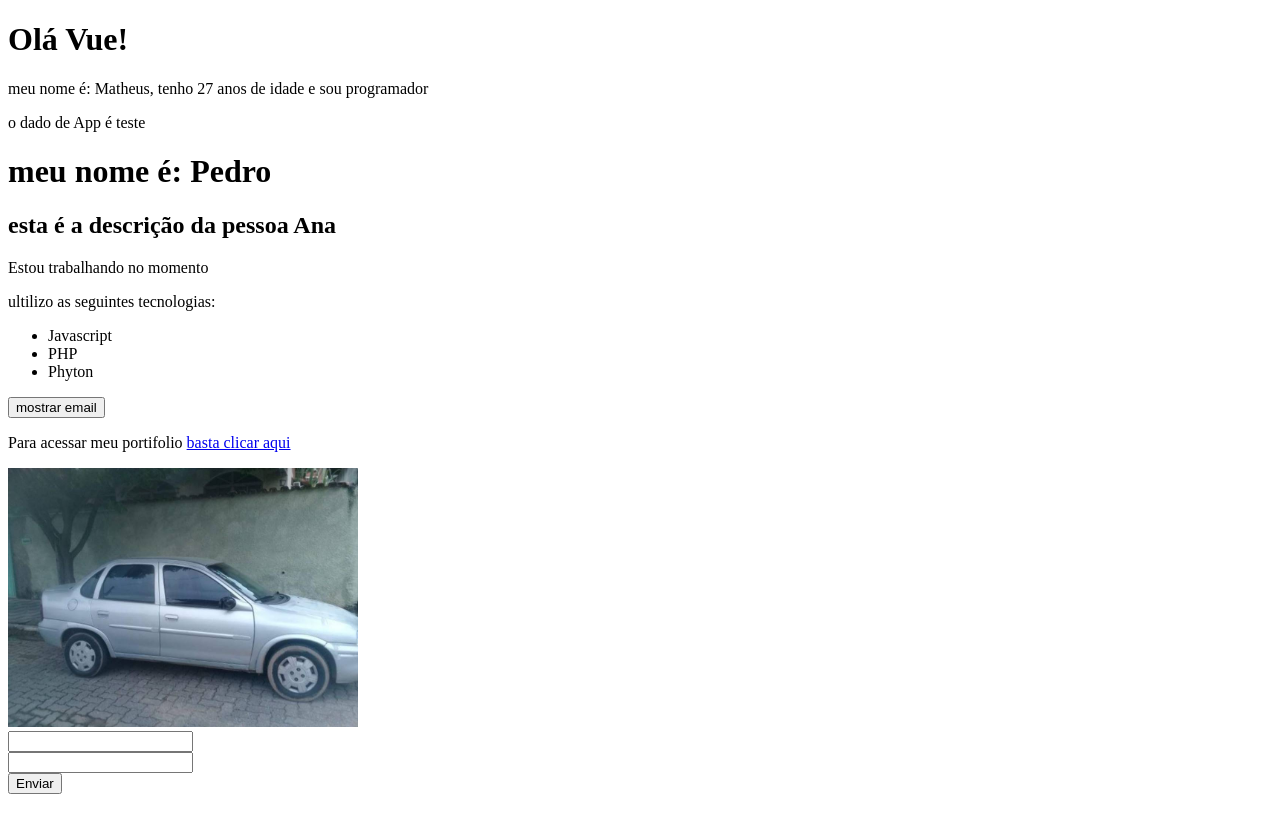
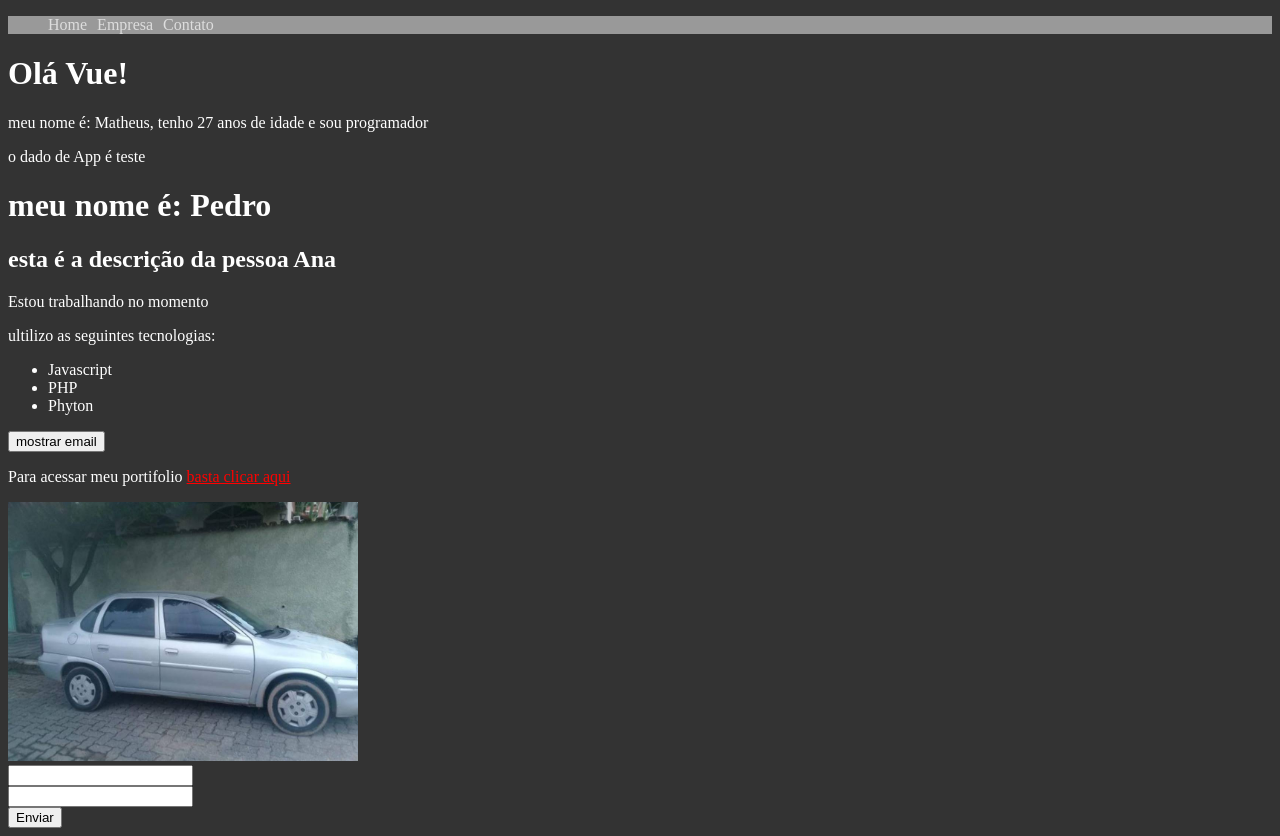
Before and after one commit to guilopes2020/curso-vue3, a Vue app: page / in a window 1280 px wide. Before the commit the page ends 802 px from the top, so only its background shows below. Built offline with nearby package versions, Linux system fonts and the light colour scheme.

Commit message:
feat: :sparkles: make-a-css-scoped-ans-global

```diff
--- a/src/App.vue
+++ b/src/App.vue
@@ -1,5 +1,6 @@
 <template>
     <div>
+        <Header />
         <PrimeiroComponente />
         <p>o dado de App é {{ testando }}</p>
         <LifeCycle />
@@ -11,13 +12,15 @@
     import PrimeiroComponente from './components/PrimeiroComponente.vue'
     import LifeCycle from './components/LifeCycle.vue';
     import Pessoa from './components/Pessoa.vue';
+    import Header from './components/Header.vue';
 
     export default {
         name: 'App',
         components: {
             PrimeiroComponente,
             LifeCycle,
-            Pessoa
+            Pessoa,
+            Header
         },
         data() {
             return {
@@ -26,3 +29,13 @@
         }
     }
 </script>
+
+<style>
+    body {
+        background-color: #333;
+        color: #fff;
+    }
+    a {
+        color: red;
+    }
+</style>
--- /dev/null
+++ b/src/components/Header.vue
@@ -0,0 +1,34 @@
+<template>
+    <div>
+        <ul>
+            <li><a href="#">Home</a></li>
+            <li><a href="#">Empresa</a></li>
+            <li><a href="#">Contato</a></li>
+        </ul>
+    </div>
+</template>
+
+<script>
+    export default {
+        name: 'Header'
+    }
+</script>
+
+<style scoped>
+    ul {
+        list-style: none;
+        display: flex;
+        background-color: #999;
+    }
+    li {
+        margin-right: 10px;
+    }
+    a {
+        color: #DDD;
+        text-decoration: none;
+        transition: .5s;
+    }
+    a:hover {
+        color: turquoise;
+    }
+</style>
```
